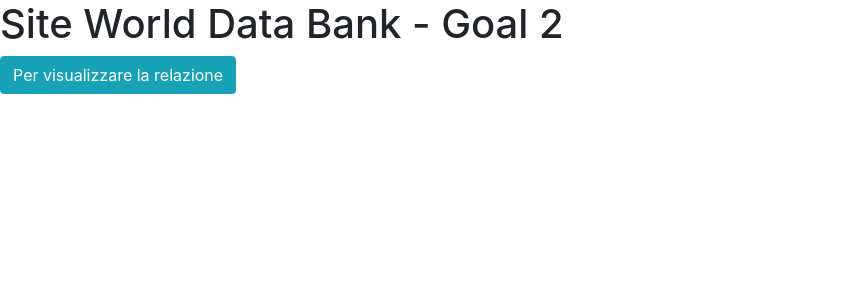
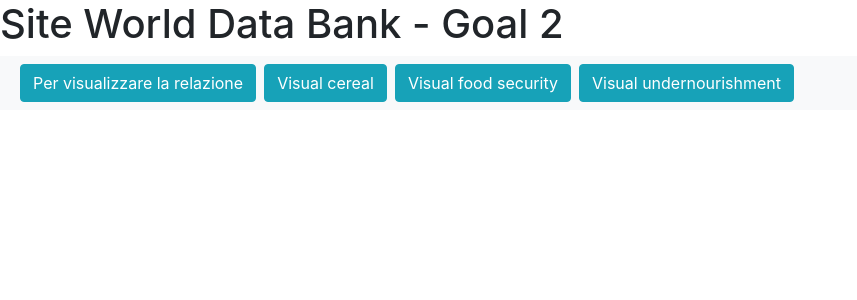
Before and after one commit to RodriguezRicardo/Prog_DATA_BANK_0Hunger, an Angular app in the folder ZeroHungerAngular/: page / in a window 1280 px wide. Shown: the top 300 px of the page, without its empty margins (0-857 px from the left). Built offline with nearby package versions, Linux system fonts and the light colour scheme.

Commit message:
modifiche nella relazione

```diff
--- a/ZeroHungerAngular/src/app/app.component.html
+++ b/ZeroHungerAngular/src/app/app.component.html
@@ -1,5 +1,10 @@
 <h1>Site World Data Bank - Goal 2</h1>
-
-<a class="btn btn-info" routerLink="/relazione" routerLinkActive="active">Per visualizzare la relazione</a>
-
+<nav class="navbar navbar-expand-lg navbar-light bg-light">
+  <form class="form-inline">
+    <a class="btn btn-info ml-1 mr-1" routerLink="/relazione" routerLinkActive="active">Per visualizzare la relazione</a>
+    <a class="btn btn-info ml-1 mr-1" routerLink="/cereali" routerLinkActive="active">Visual cereal</a>
+    <a class="btn btn-info ml-1 mr-1" routerLink="/foodSec" routerLinkActive="active">Visual food security</a>
+    <a class="btn btn-info ml-1 mr-1" routerLink="/under" routerLinkActive="active">Visual undernourishment</a>
+  </form>
+</nav>
 <router-outlet></router-outlet>
--- a/ZeroHungerAngular/src/app/relazione/relazione.component.html
+++ b/ZeroHungerAngular/src/app/relazione/relazione.component.html
@@ -99,7 +99,3 @@
 Nel 2018, circa il 14% delle famiglie ha dichiarato di non mangiare un'intera giornata. Nel giugno 2020, il 35% lo ha fatto.
 Nel 2018, un terzo delle famiglie ha riferito di non soffrire di denutrizione e/o malnutrizione mentre durante la pandemia COVID-19 lo fece solo un decimo delle famiglie.
 </p>
-
-<a class="btn btn-info" [routerLink]="['/cereali']">Visual cereal</a>
-<a class="btn btn-info" [routerLink]="['/foodSec']">Visual food security</a>
-<a class="btn btn-info" [routerLink]="['/under']">Visual undernourishment</a>
```
